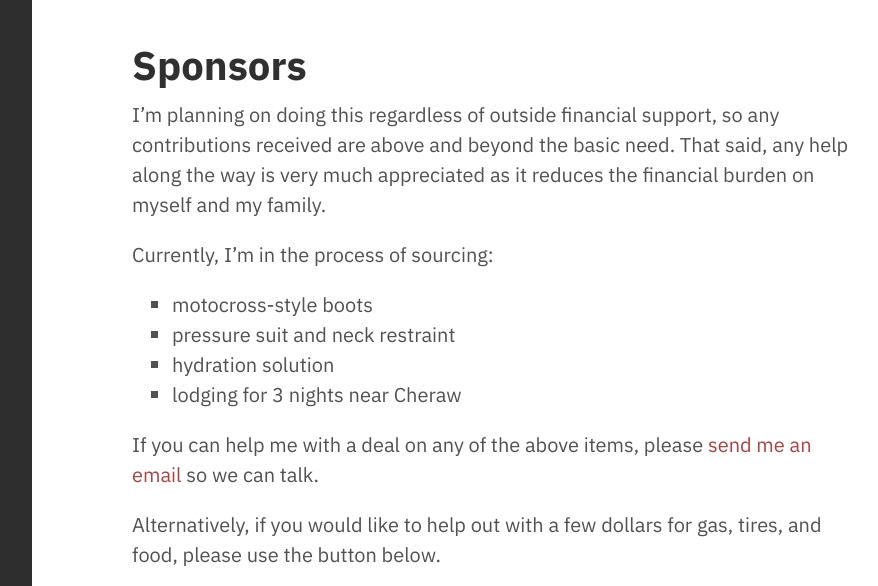
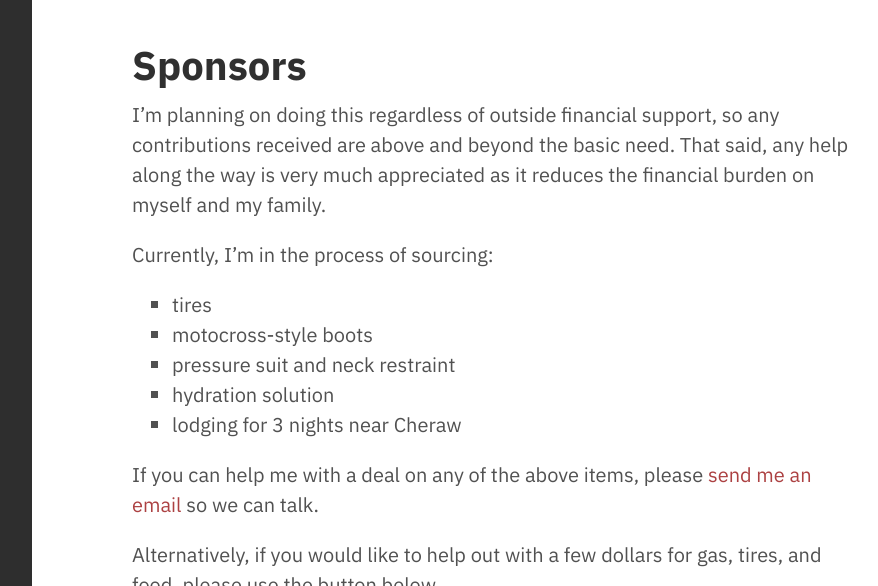
Before and after one commit to icooper/iandoesracing, a Jekyll site: the page built from sponsors.md, in a window 1280 px wide and 1251 px high, cut to the strip 0-586 px from the top of the window. Shown: the whole strip, without its empty margins (328-1206 px from the left). Built offline with Jekyll 4.4.1, drawn with Linux system fonts in a browser that asks for light colours; nearby versions of some CDN libraries.

Commit message:
added tires

```diff
--- a/sponsors.md
+++ b/sponsors.md
@@ -8,6 +8,7 @@ I'm planning on doing this regardless of outside financial support, so any contr
 
 Currently, I'm in the process of sourcing:
 
+* tires <!-- shinko 546 -->
 * motocross-style boots
 * pressure suit and neck restraint
 * hydration solution
```
